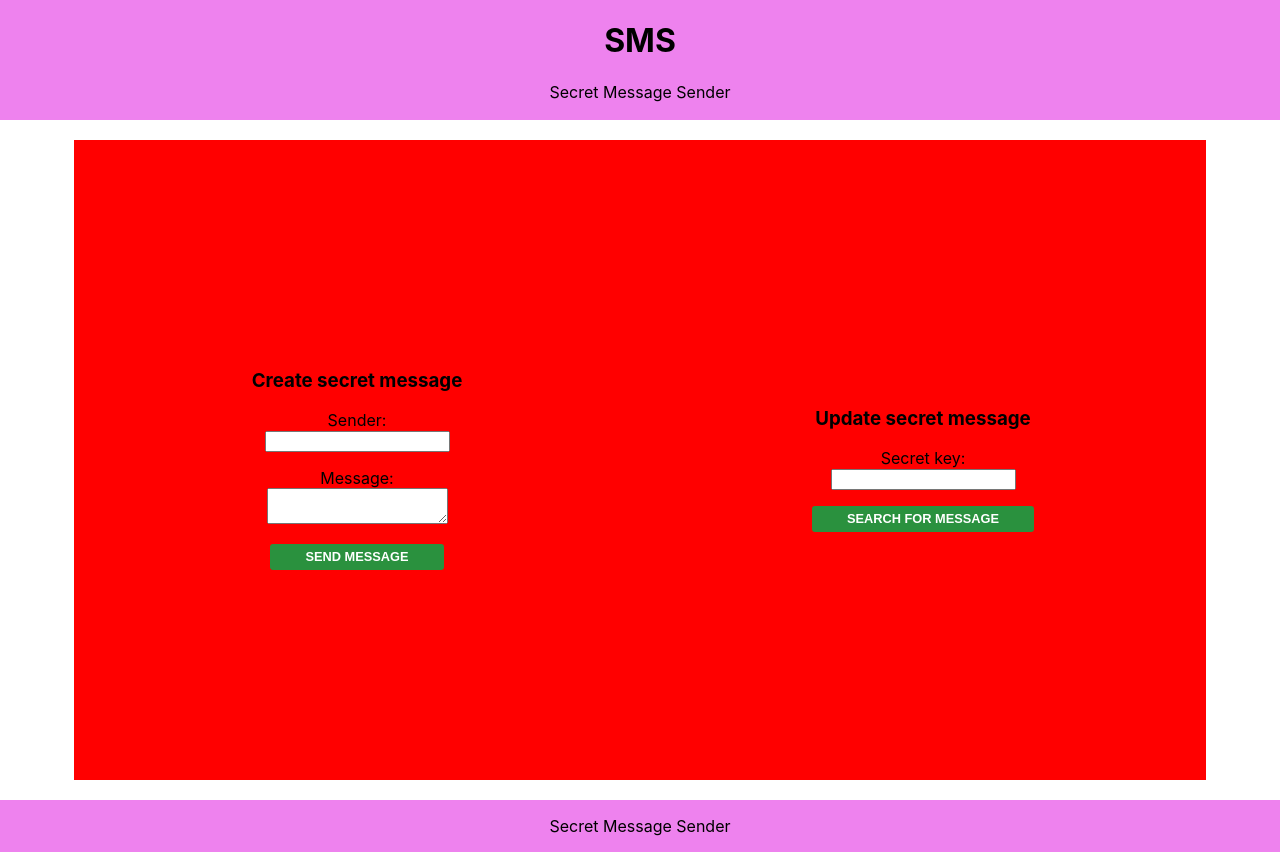
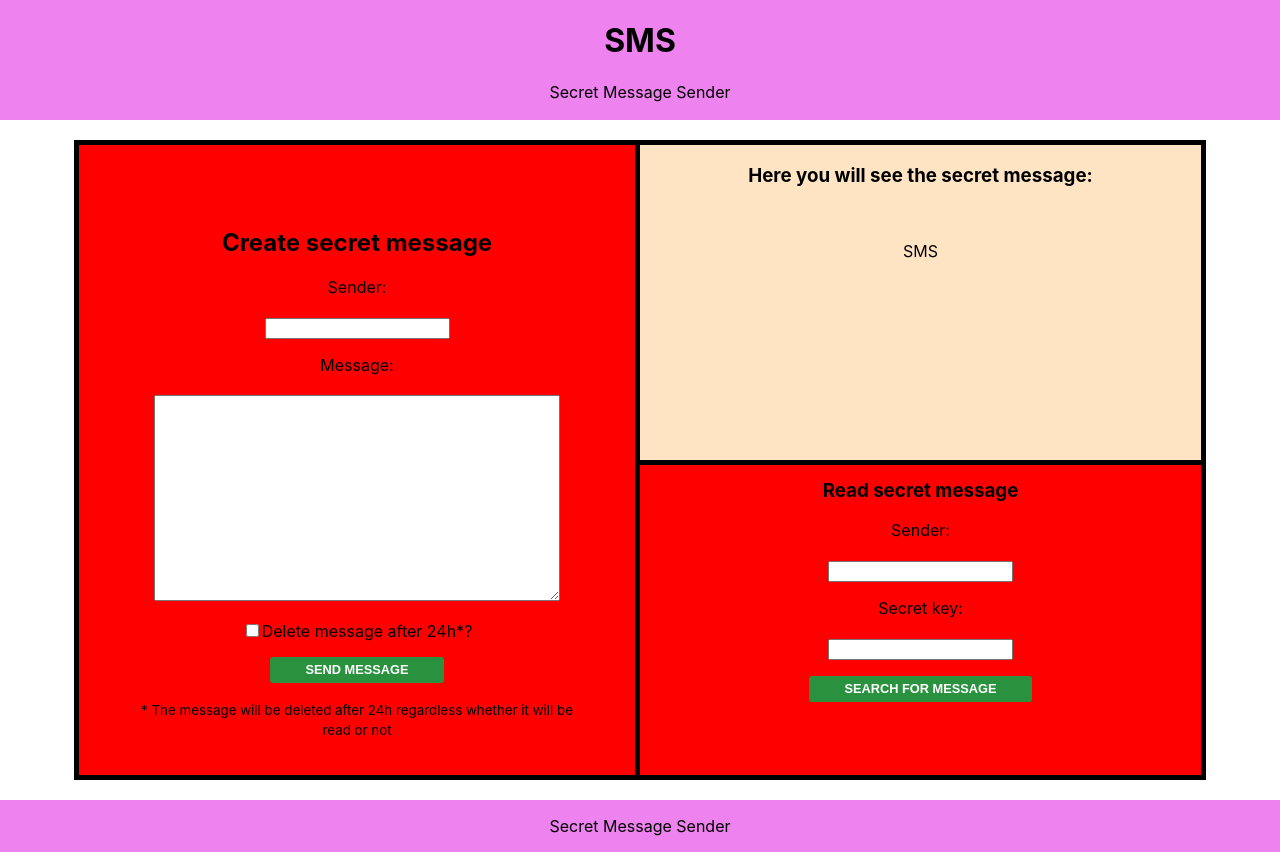
Before and after one commit to jankee1/sms-fe, a React (Create React App) app: page / in a window 1280 px wide. Built offline with nearby package versions, Linux system fonts and the light colour scheme.

Commit message:
Imporved styling of create and read components

```diff
--- a/src/components/MainBodyComponent/MainBodyComponent.css
+++ b/src/components/MainBodyComponent/MainBodyComponent.css
@@ -6,13 +6,24 @@
     display:grid;
     grid-template-columns: 50% 50%;
     grid-template-rows: 100%;
-    align-items: center;
+    border: 5px solid black;
 }
 
 .send-message {
     grid-column: 1/2;
-
+    border-right: 5px solid black;
+    display: grid;
+    grid-template-columns: 10% auto 10%;
+    grid-template-rows: 10% auto 10%;
+}
+.send-message form {
+    grid-row: 2/4;
+    grid-column: 2/3;
 }
 .read-message {
     grid-column: 2/3;
+    display: grid;
+    grid-template-rows: 50% 50%;
+    width: 100;
+    height: 100%
 }
--- /dev/null
+++ b/src/components/ReadMessageComponent/ReadMessageComponent.css
@@ -0,0 +1,7 @@
+.show-message {
+    height: 100%;
+    width: 100%;
+    background-color: bisque;
+    grid-row: 1/2;
+    border-bottom: 5px solid black;
+}
--- a/src/components/ReadMessageComponent/ReadMessageComponent.tsx
+++ b/src/components/ReadMessageComponent/ReadMessageComponent.tsx
@@ -1,7 +1,7 @@
 import React, {SyntheticEvent, useState} from 'react';
 import {Btn} from "../common/Btn";
 
-// import './ReadMessageComponent.css';
+import './ReadMessageComponent.css';
 
 export const ReadMessageComponent = () => {
 
@@ -24,11 +24,28 @@ export const ReadMessageComponent = () => {
 
 
     return (
+        <>
+        <div className="show-message">
+            <h3>Here you will see the secret message:</h3>
+            <br/>
+            <p>SMS</p>
+        </div>
         <form action="" className="send-form" onSubmit={readMessage}>
-            <h3>Update secret message</h3>
+            <h3>Read secret message</h3>
             <p>
                 <label>
-                    Secret key: <br/>
+                    Sender: <br/><br/>
+                    <input
+                        required
+                        type="text"
+                        title="sender"
+                        onChange={e => updateSecretKey('sender', e.target.value)}
+                    />
+                </label>
+            </p>
+            <p>
+                <label>
+                    Secret key: <br/><br/>
                     <input
                         required
                         type="text"
@@ -39,5 +56,6 @@ export const ReadMessageComponent = () => {
             </p>
             <Btn text="Search for message"/>
         </form>
+        </>
     );
 }
--- a/src/components/SendMessageComponent/SendMessageComponent.css
+++ b/src/components/SendMessageComponent/SendMessageComponent.css
@@ -0,0 +1,4 @@
+.message-body {
+    height: 200px;
+    width: 400px;
+}
--- a/src/components/SendMessageComponent/SendMessageComponent.tsx
+++ b/src/components/SendMessageComponent/SendMessageComponent.tsx
@@ -1,19 +1,27 @@
 import React, {SyntheticEvent, useState} from 'react';
 import {Btn} from "../common/Btn";
 
-// import './SendMessageComponent.css';
+import './SendMessageComponent.css';
+
 
 export const SendMessageComponent = () => {
 
-    const [message, setMessage] = useState({
+    const MSG = {
         sender: '',
         body: '',
-        toBeDeletedAfterRed: false,
-    });
+        toBeDeletedAfterRead: false
+    }
+    const MAX_SENDER_LENGTH: number = 30
+    const MAX_MESSAGE_LENGTH: number = 500
+
+    const [message, setMessage] = useState(MSG);
 
     const saveMessage = async (e: SyntheticEvent) => {
         e.preventDefault();
+        console.log(message)
 
+
+        setMessage(MSG)
     };
 
     const updateForm = (key: string, value: any) => {
@@ -26,15 +34,15 @@ export const SendMessageComponent = () => {
 
     return (
         <form action="" className="send-form" onSubmit={saveMessage}>
-            <h3>Create secret message</h3>
+            <h2>Create secret message</h2>
             <p>
                 <label>
-                    Sender: <br/>
+                    Sender: <br/><br/>
                     <input
                         type="text"
                         title="sender"
                         required
-                        maxLength={99}
+                        maxLength={MAX_SENDER_LENGTH}
                         value={message.sender}
                         onChange={e => updateForm('sender', e.target.value)}
                     />
@@ -42,17 +50,30 @@ export const SendMessageComponent = () => {
             </p>
             <p>
                 <label>
-                    Message: <br/>
+                    Message: <br/><br/>
                     <textarea
                         className='message-body'
                         name="description"
-                        maxLength={999}
+                        maxLength={MAX_MESSAGE_LENGTH}
                         value={message.body}
                         onChange={e => updateForm('body', e.target.value)}
                     />
                 </label>
             </p>
+            <p>
+                <label>
+                    <input
+                        type="checkbox"
+                        name="toBeDeletedAfterRead"
+                        id=""
+                        onChange={e => updateForm('toBeDeletedAfterRead', e.target.checked)}
+                    />
+                    Delete message after 24h*?
+                </label>
+            </p>
             <Btn text="Send message"/>
+
+            <p><small>* The message will be deleted after 24h regardless whether it will be read or not</small></p>
         </form>
     );
 }
```
